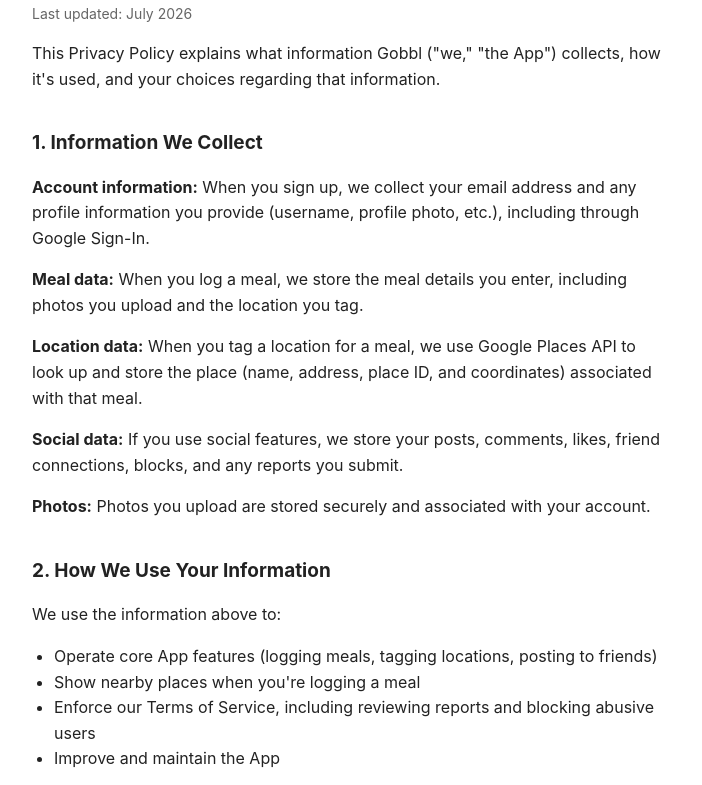
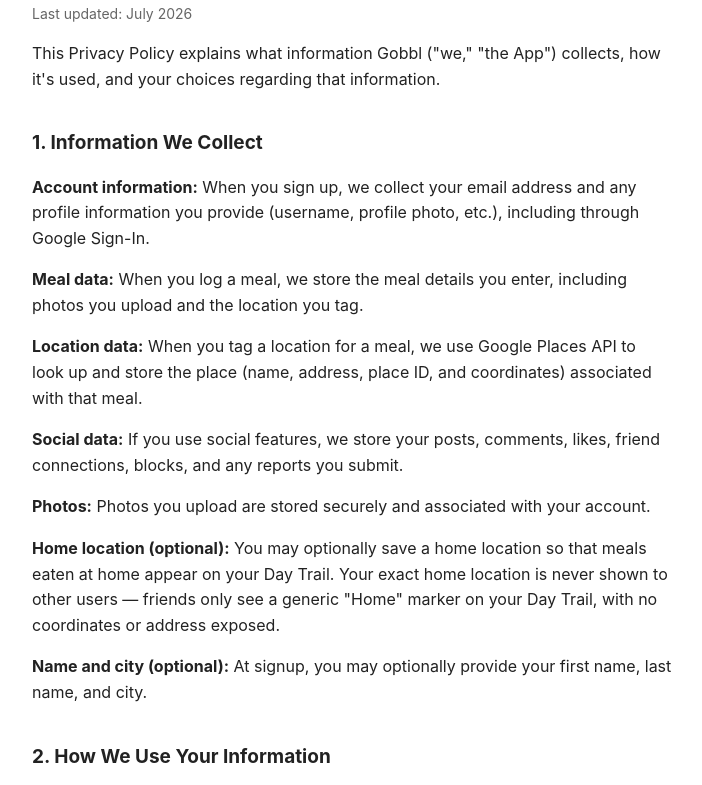
Before and after one commit to ncoder-learner/gobbl-legal, a plain HTML site: page privacy.html in a window 1280 px wide. Shown: the part 141-926 px from the top of the page, without its empty margins (288-990 px from the left). Drawn offline with Linux system fonts and the light colour scheme.

Commit message:
Document home location, name/city collection, and link web deletion page

```diff
--- a/privacy.html
+++ b/privacy.html
@@ -25,6 +25,8 @@
   <p><strong>Location data:</strong> When you tag a location for a meal, we use Google Places API to look up and store the place (name, address, place ID, and coordinates) associated with that meal.</p>
   <p><strong>Social data:</strong> If you use social features, we store your posts, comments, likes, friend connections, blocks, and any reports you submit.</p>
   <p><strong>Photos:</strong> Photos you upload are stored securely and associated with your account.</p>
+  <p><strong>Home location (optional):</strong> You may optionally save a home location so that meals eaten at home appear on your Day Trail. Your exact home location is never shown to other users — friends only see a generic "Home" marker on your Day Trail, with no coordinates or address exposed.</p>
+  <p><strong>Name and city (optional):</strong> At signup, you may optionally provide your first name, last name, and city.</p>
 
   <h2>2. How We Use Your Information</h2>
   <p>We use the information above to:</p>
@@ -59,6 +61,7 @@
 
   <h2>6. Data Retention</h2>
   <p>We retain your information for as long as your account is active. If you delete your account, we permanently delete your posts, meals, photos, comments, likes, friend connections, blocks, and reports tied to your account. This action is irreversible.</p>
+  <p>If you can't access the App, you can request account deletion from our web page: <a href="https://ncoder-learner.github.io/gobbl-legal/delete-account.html">delete-account.html</a>.</p>
 
   <h2>7. Your Choices</h2>
   <p>You can:</p>
```
